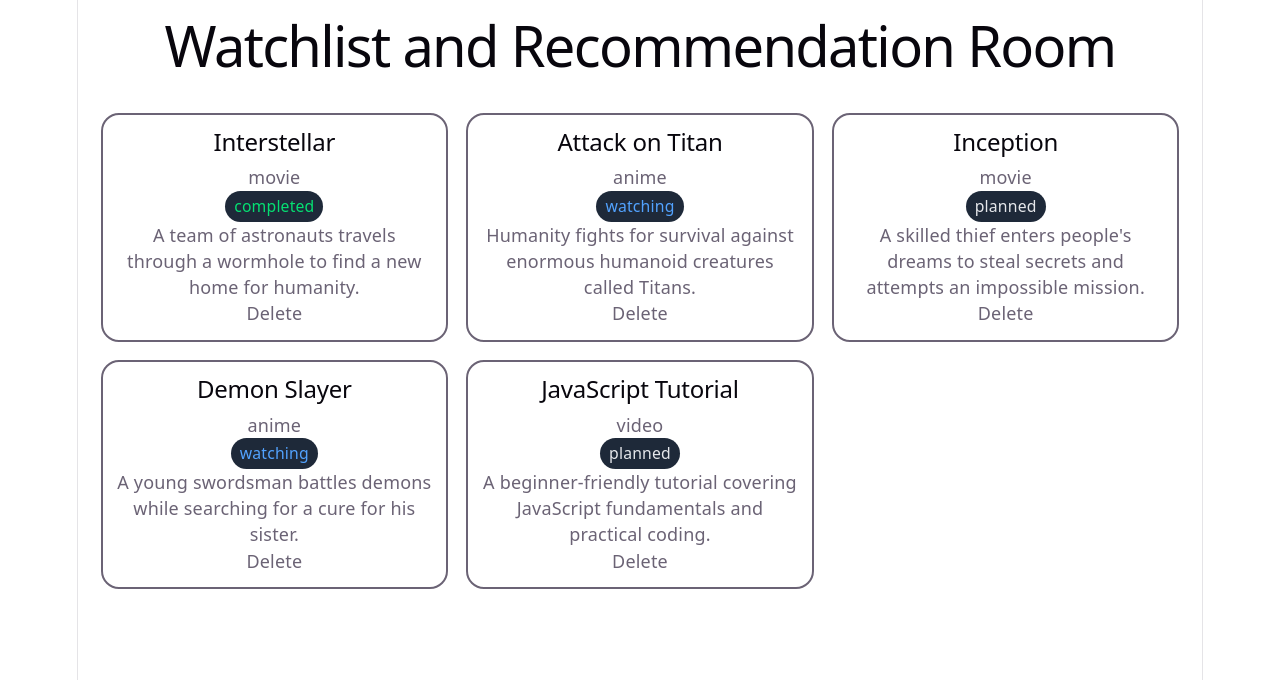
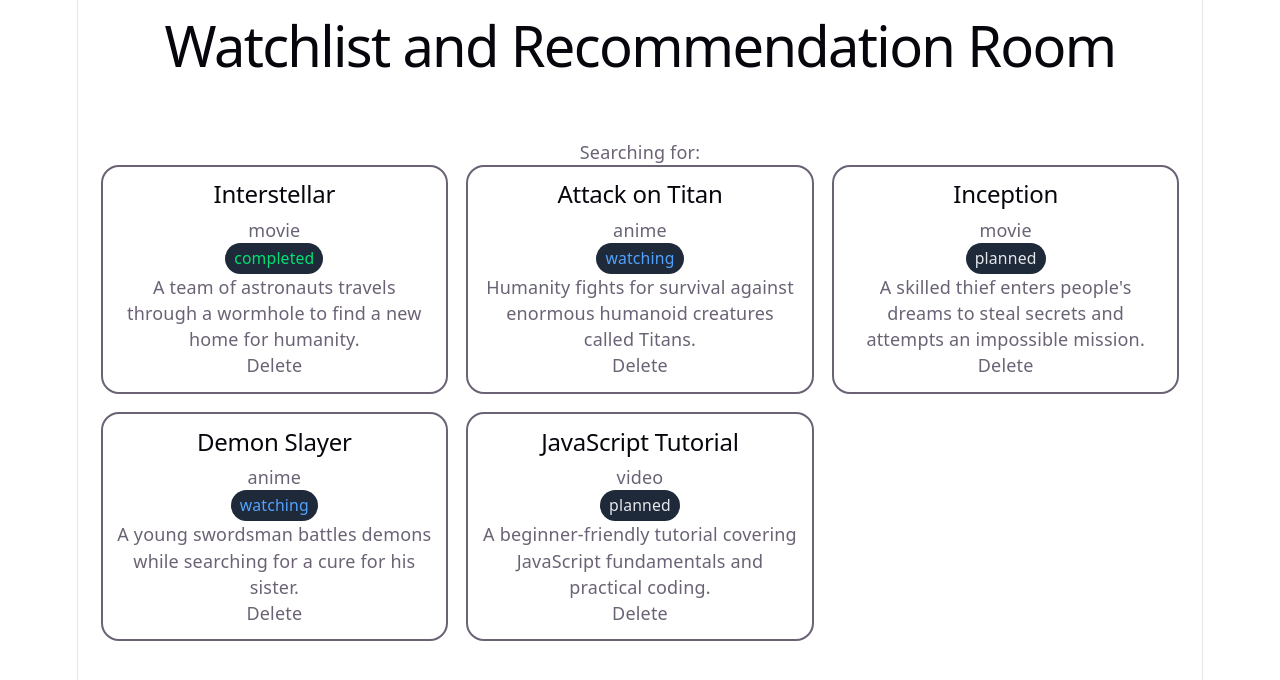
Before and after one commit to Harsh26-star/watchlist-room, a React (Vite) app: page / in a window 1280 px wide. Shown: the top 680 px of the page. Built offline with nearby package versions, Linux system fonts and the light colour scheme.

Commit message:
Add controlled SearchBar

```diff
--- a/src/App.jsx
+++ b/src/App.jsx
@@ -3,20 +3,28 @@
 import { mediaList } from './data/sampleMedia';
 import Collection from './components/Collection';
 import Header from './components/Header';
+import SearchBar from './components/SearchBar';
 
 function App() {
 
-  const [items, setItems] = useState(mediaList);
+  const [items, setItems] = useState(mediaList)
+  const [query, setQuery] = useState("")
 
   function handleDelete(id) {
     const newItems = items.filter((item) => item.id !== id)
     setItems(newItems)
   }
 
+  function handleSearch(e) {
+    setQuery(e.target.value)
+  }
+
   return (
     <>
       <main className='max-w-5xl mx-auto px-5'>
         <Header />
+        <SearchBar value={query} onChange={handleSearch}/>
+        <p>Searching for: {query}</p>
         <Collection items={items} onDelete={handleDelete}/>
       </main>
     </>
--- /dev/null
+++ b/src/components/SearchBar.jsx
@@ -0,0 +1,7 @@
+function SearchBar({ value, onChange }) {
+    return (
+        <input type="text" value={value} onChange={onChange} />
+    )
+}
+
+export default SearchBar
```
